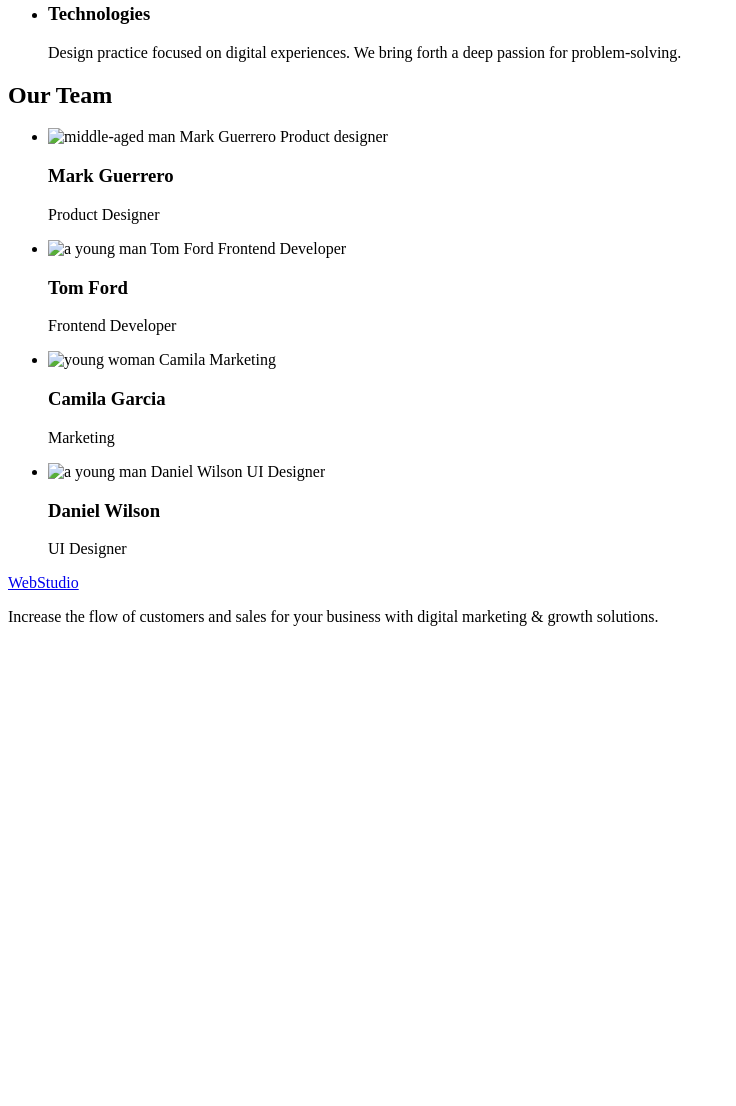
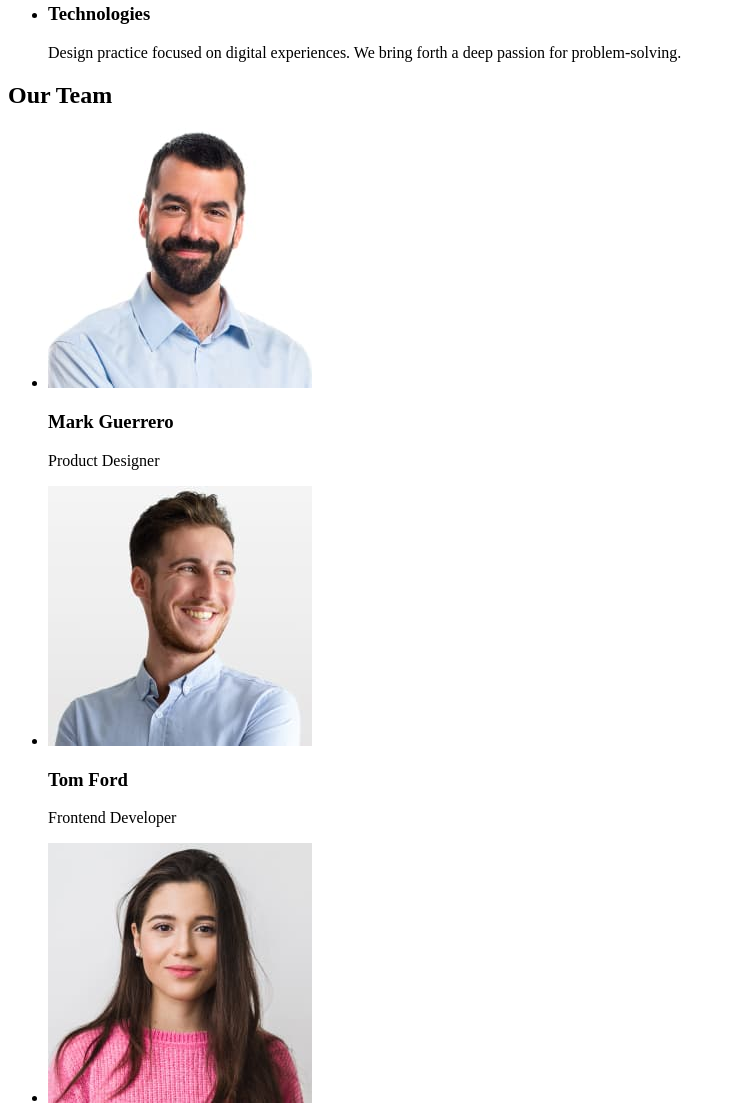
Before and after one commit to Orest1999/goit-markup-hw-01, a plain HTML site: page index.html in a window 1280 px wide. Shown: the part 532-1638 px from the top of the page, without its empty margins (0-736 px from the left). Before the commit the page ends 1174 px from the top, so only its background shows below. Drawn offline with Linux system fonts and the light colour scheme; the site is published under a folder, as on GitHub Pages, so addresses that start at the root find nothing.

Commit message:
new index

```diff
--- a/index.html
+++ b/index.html
@@ -67,23 +67,23 @@
             <h2>Our Team</h2>
             <ul>
                 <li>
-                    <img src="/images/mark.jpg" alt="middle-aged man Mark Guerrero Product designer" width="264"
+                    <img src="./images/mark.jpg" alt="middle-aged man Mark Guerrero Product designer" width="264"
                         height="260">
                     <h3>Mark Guerrero</h3>
                     <p>Product Designer</p>
                 </li>
                 <li>
-                    <img src="/images/tom.jpg" alt="a young man Tom Ford Frontend Developer" width="264" height="260">
+                    <img src="./images/tom.jpg" alt="a young man Tom Ford Frontend Developer" width="264" height="260">
                     <h3>Tom Ford</h3>
                     <p>Frontend Developer</p>
                 </li>
                 <li>
-                    <img src="/images/camila.jpg" alt="young woman Camila Marketing" width="264" height="260">
+                    <img src="./images/camila.jpg" alt="young woman Camila Marketing" width="264" height="260">
                     <h3>Camila Garcia</h3>
                     <p>Marketing</p>
                 </li>
                 <li>
-                    <img src="/images/daniel.jpg" alt="a young man Daniel Wilson UI Designer" width="264" height="260">
+                    <img src="./images/daniel.jpg" alt="a young man Daniel Wilson UI Designer" width="264" height="260">
                     <h3>Daniel Wilson</h3>
                     <p>UI Designer</p>
                 </li>
```
